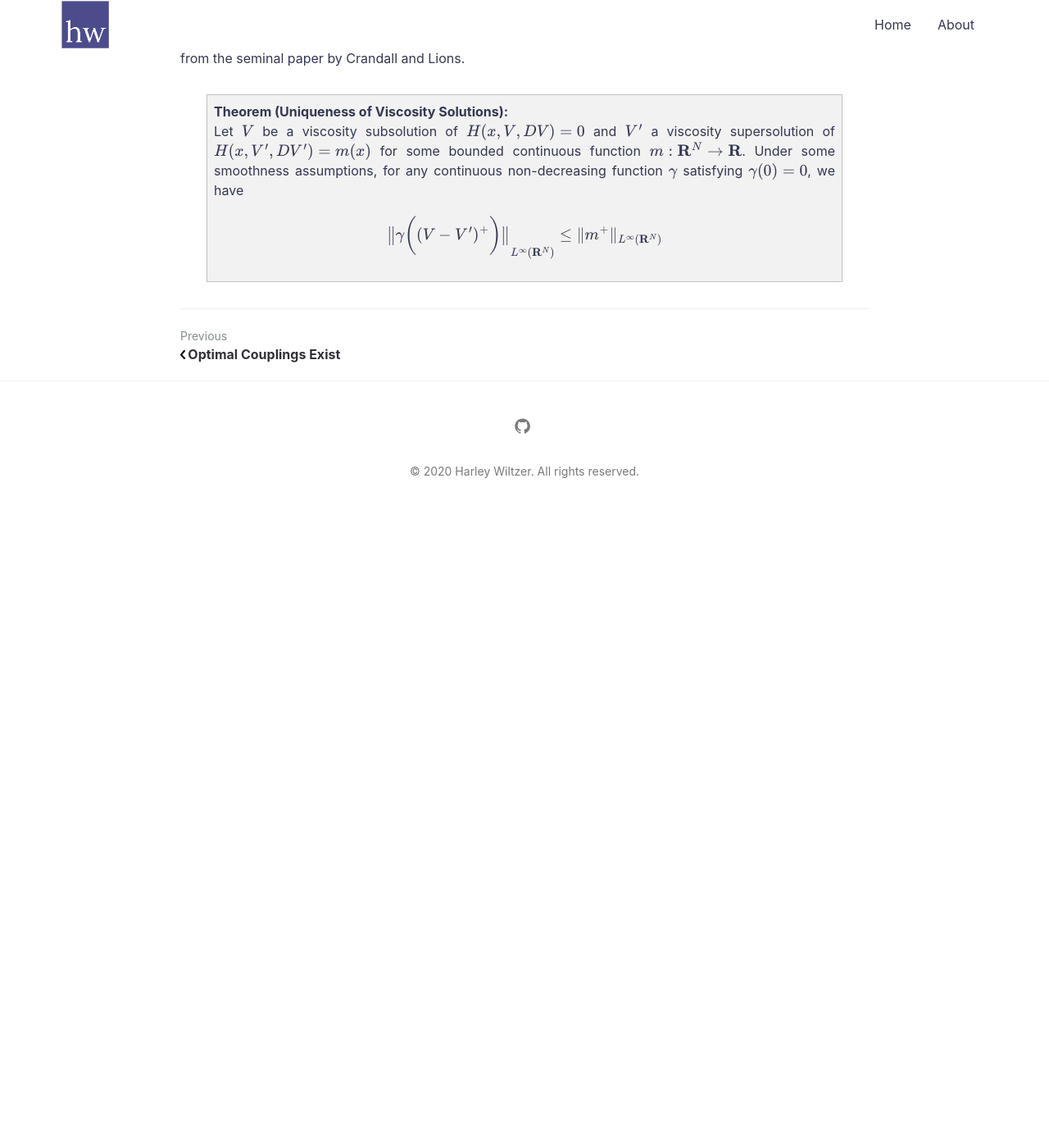
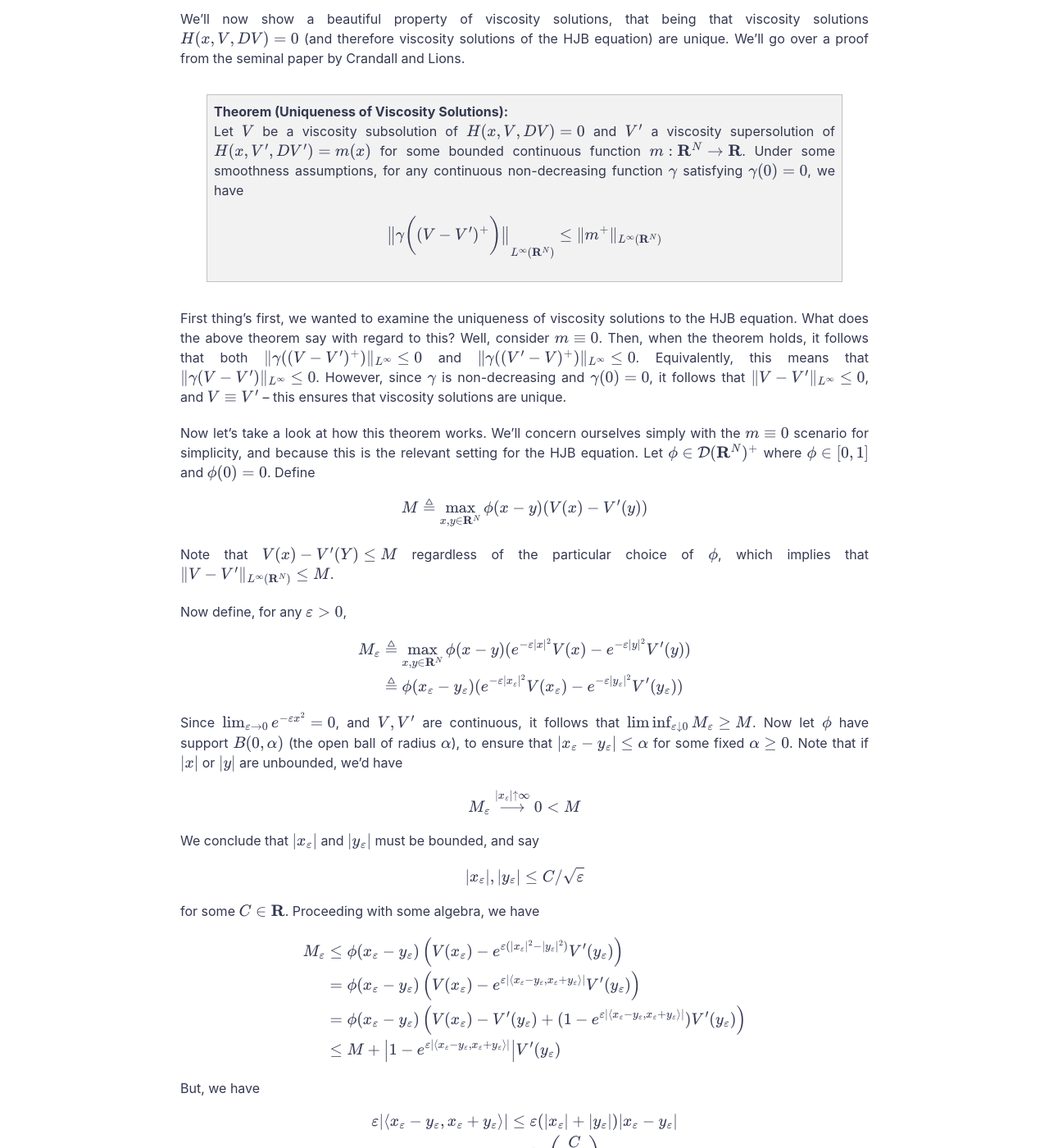
Before and after one commit to harwiltz/old-website, a Jekyll site: the page built from _posts/2020-09-24-viscosity-solutions.markdown, in a window 1280 px wide and 1400 px high, scrolled down 4871 px. Shown: the whole window at 82% size. Built offline with Jekyll 4.4.1, drawn with Linux system fonts in a browser that asks for light colours; formulas are drawn with MathJax 3; before the commit the page ends 5501 px from its top, so only the background shows below that; some of the changed text lies outside the part shown.

Commit message:
Completes proof of justification of decaying exponential in M_epsilon

```diff
--- a/_posts/2020-09-24-viscosity-solutions.markdown
+++ b/_posts/2020-09-24-viscosity-solutions.markdown
@@ -279,3 +279,75 @@
     where \(f^+ = \max(f, 0)\).
   </span>
 </div>
+
+First thing's first, we wanted to examine the uniqueness of viscosity solutions to the HJB equation.
+What does the above theorem say with regard to this? Well, consider $$m\equiv 0$$. Then, when the
+theorem holds, it follows that both $$\|\gamma((V-V')^+)\|_{L^\infty}\leq 0$$ and
+$$\|\gamma((V'-V)^+)\|_{L^\infty}\leq 0$$. Equivalently, this means that $$\|\gamma(V -
+V')\|_{L^\infty}\leq 0$$. However, since $$\gamma$$ is non-decreasing and $$\gamma(0) = 0$$, it
+follows that $$\|V-V'\|_{L^\infty}\leq 0$$, and $$V\equiv V'$$ -- this ensures that viscosity
+solutions are unique.
+
+Now let's take a look at how this theorem works. We'll concern ourselves simply with the $$m\equiv
+0$$ scenario for simplicity, and because this is the relevant setting for the HJB equation. Let
+$$\phi\in\mathcal{D}(\mathbf{R}^N)^+$$ where $$\phi\in[0,1]$$ and $$\phi(0) = 0$$. Define
+
+$$
+M\triangleq\max_{x, y\in\mathbf{R}^N}\phi(x - y)(V(x) - V'(y))
+$$
+
+Note that $$V(x) - V'(Y)\leq M$$ regardless of the particular choice of $$\phi$$, which implies that
+$$\|V-V'\|_{L^\infty(\mathbf{R}^N)}\leq M$$.
+
+Now define, for any $$\varepsilon>0$$,
+
+<div>
+\begin{align}
+M_\varepsilon&\triangleq\max_{x,y\in\mathbf{R}^N}\phi(x - y)(e^{-\varepsilon|x|^2}V(x) -
+    e^{-\varepsilon|y|^2}V'(y))\\&\triangleq\phi(x_\varepsilon-y_\varepsilon)(e^{-\varepsilon|x_\varepsilon|^2}V(x_\varepsilon)
+    - e^{-\varepsilon|y_\varepsilon|^2}V'(y_\varepsilon))
+\end{align}
+</div>
+
+Since $$\lim_{\varepsilon\to 0}e^{-\varepsilon x^2} = 0$$, and $$V, V'$$ are continuous, it follows
+that $$\lim\inf_{\varepsilon\downarrow 0}M_\varepsilon\geq M$$. Now let $$\phi$$ have support
+$$B(0,\alpha)$$ (the open ball of radius $$\alpha$$), to ensure that
+$$|x_\varepsilon-y_\varepsilon|\leq\alpha$$ for some fixed $$\alpha\geq 0$$. Note that if $$|x|$$ or
+$$|y|$$ are unbounded, we'd have
+
+$$
+M_{\varepsilon}\overset{|x_\varepsilon|\uparrow\infty}{\longrightarrow} 0 \lt M
+$$
+
+We conclude that $$\lvert x_\varepsilon\rvert$$ and $$\lvert y_\varepsilon\rvert$$ must be bounded, and say
+
+$$
+|x_\varepsilon|,|y_\varepsilon|\leq C/\sqrt\varepsilon
+$$
+
+for some $$C\in\mathbf{R}$$. Proceeding with some algebra, we have
+
+<div>
+\begin{align}
+M_\varepsilon&\leq\phi(x_\varepsilon-y_\varepsilon)\left(V(x_\varepsilon) -
+    e^{\varepsilon(|x_\varepsilon|^2 - |y_\varepsilon|^2)}V'(y_\varepsilon)\right)\\
+&= \phi(x_\varepsilon-y_\varepsilon)\left(V(x_\varepsilon) - e^{\varepsilon|\langle x_\varepsilon -
+      y_\varepsilon, x_\varepsilon + y_\varepsilon\rangle|}V'(y_\varepsilon)\right)\\
+&= \phi(x_\varepsilon-y_\varepsilon)\left(V(x_\varepsilon) - V'(y_\varepsilon) + (1 - e^{\varepsilon|\langle x_\varepsilon -
+      y_\varepsilon, x_\varepsilon + y_\varepsilon\rangle|})V'(y_\varepsilon)\right)\\
+&\leq M + \left\lvert 1 - e^{\varepsilon|\langle x_\varepsilon - y_\varepsilon, x_\varepsilon +
+  y_\varepsilon\rangle|}\right\rvert V'(y_\varepsilon)
+\end{align}
+
+But, we have
+
+\begin{align}
+\varepsilon\lvert\langle x_\varepsilon - y_\varepsilon, x_\varepsilon+y_\varepsilon\rangle\rvert &\leq
+\varepsilon(|x_\varepsilon| + |y_\varepsilon|)|x_\varepsilon - y_\varepsilon|\\
+&\leq 2\varepsilon\left(\frac{C}{\sqrt\varepsilon}\right)\alpha\\
+&= 2\sqrt\varepsilon C\alpha
+\end{align}
+</div>
+
+Therefore, we have $$M\leq\lim_{\varepsilon\downarrow 0}M_{\varepsilon}\leq M$$, so
+$$M_\varepsilon\to M$$.
--- a/assets/css/mathstuff.css
+++ b/assets/css/mathstuff.css
@@ -9,6 +9,7 @@
   background-color: #f2f2f2;
   border: 1px solid rgba(0, 0, 0, 0.2);
   text-align: justify;
+  transition: box-shadow 300ms;
 }
 
 .theorem .statement {
```
